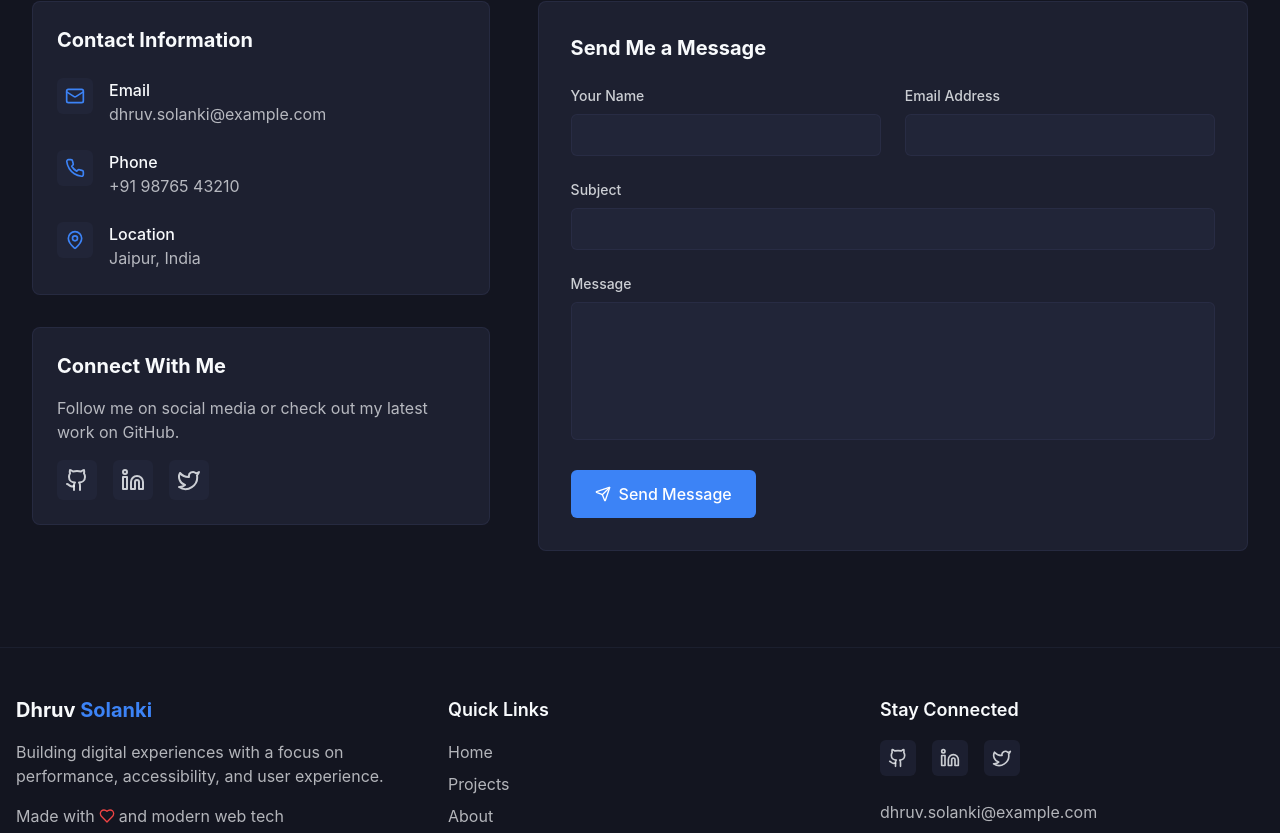
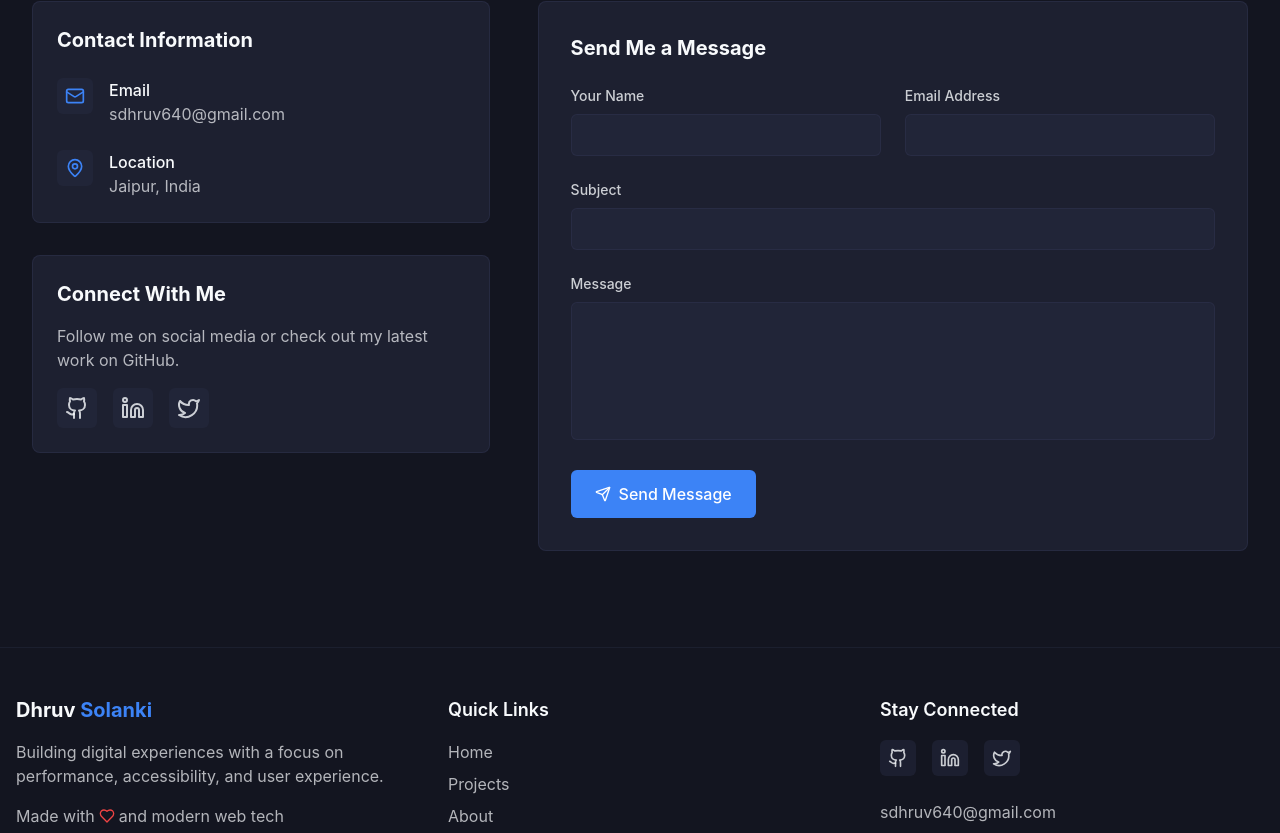
Before and after one commit to Ducksol01/DhruvPortfolio, a React (Vite) app: page / in a window 1280 px wide. Shown: the part 3727-4560 px from the top of the page. Built offline with nearby package versions, Linux system fonts and the light colour scheme.

Commit message:
Update contact information with correct LinkedIn profile and email, remove phone number

```diff
--- a/src/components/Contact.tsx
+++ b/src/components/Contact.tsx
@@ -42,14 +42,8 @@ const Contact = () => {
     {
       icon: <Mail className="h-5 w-5 text-primary" />,
       title: "Email",
-      value: "dhruv.solanki@example.com",
-      link: "mailto:dhruv.solanki@example.com"
-    },
-    {
-      icon: <Phone className="h-5 w-5 text-primary" />,
-      title: "Phone",
-      value: "+91 98765 43210",
-      link: "tel:+919876543210"
+      value: "sdhruv640@gmail.com",
+      link: "mailto:sdhruv640@gmail.com"
     },
     {
       icon: <MapPin className="h-5 w-5 text-primary" />,
@@ -107,7 +101,7 @@ const Contact = () => {
                 <svg xmlns="http://www.w3.org/2000/svg" width="24" height="24" viewBox="0 0 24 24" fill="none" stroke="currentColor" strokeWidth="2" strokeLinecap="round" strokeLinejoin="round"><path d="M15 22v-4a4.8 4.8 0 0 0-1-3.5c3 0 6-2 6-5.5.08-1.25-.27-2.48-1-3.5.28-1.15.28-2.35 0-3.5 0 0-1 0-3 1.5-2.64-.5-5.36-.5-8 0C6 2 5 2 5 2c-.3 1.15-.3 2.35 0 3.5A5.403 5.403 0 0 0 4 9c0 3.5 3 5.5 6 5.5-.39.49-.68 1.05-.85 1.65-.17.6-.22 1.23-.15 1.85v4"/><path d="M9 18c-4.51 2-5-2-7-2"/></svg>
               </a>
               <a
-                href="https://linkedin.com/in/dhruv-solanki"
+                href="https://www.linkedin.com/in/dhruv-solanki-752529280/"
                 target="_blank"
                 rel="noopener noreferrer"
                 className="p-2 bg-secondary/50 rounded-md text-foreground/80 hover:text-primary transition-colors duration-300"
--- a/src/components/Footer.tsx
+++ b/src/components/Footer.tsx
@@ -50,7 +50,7 @@ const Footer = () => {
                 <svg xmlns="http://www.w3.org/2000/svg" width="20" height="20" viewBox="0 0 24 24" fill="none" stroke="currentColor" strokeWidth="2" strokeLinecap="round" strokeLinejoin="round"><path d="M15 22v-4a4.8 4.8 0 0 0-1-3.5c3 0 6-2 6-5.5.08-1.25-.27-2.48-1-3.5.28-1.15.28-2.35 0-3.5 0 0-1 0-3 1.5-2.64-.5-5.36-.5-8 0C6 2 5 2 5 2c-.3 1.15-.3 2.35 0 3.5A5.403 5.403 0 0 0 4 9c0 3.5 3 5.5 6 5.5-.39.49-.68 1.05-.85 1.65-.17.6-.22 1.23-.15 1.85v4"/><path d="M9 18c-4.51 2-5-2-7-2"/></svg>
               </a>
               <a
-                href="https://linkedin.com/in/dhruv-solanki"
+                href="https://www.linkedin.com/in/dhruv-solanki-752529280/"
                 target="_blank"
                 rel="noopener noreferrer"
                 className="p-2 bg-secondary/50 rounded-md text-foreground/80 hover:text-primary transition-colors duration-300"
@@ -69,10 +69,10 @@ const Footer = () => {
               </a>
             </div>
             <a
-              href="mailto:dhruv.solanki@example.com"
+              href="mailto:sdhruv640@gmail.com"
               className="text-foreground/70 hover:text-primary transition-colors duration-300"
             >
-              dhruv.solanki@example.com
+              sdhruv640@gmail.com
             </a>
           </div>
         </div>
--- a/src/components/Hero.tsx
+++ b/src/components/Hero.tsx
@@ -59,10 +59,10 @@ const Hero = () => {
             <a href="https://github.com/DhruvsOLaNkiI" target="_blank" rel="noopener noreferrer" className="text-foreground/60 hover:text-primary transition-colors duration-300">
               <Github size={24} />
             </a>
-            <a href="https://linkedin.com/in/dhruv-solanki" target="_blank" rel="noopener noreferrer" className="text-foreground/60 hover:text-primary transition-colors duration-300">
+            <a href="https://www.linkedin.com/in/dhruv-solanki-752529280/" target="_blank" rel="noopener noreferrer" className="text-foreground/60 hover:text-primary transition-colors duration-300">
               <Linkedin size={24} />
             </a>
-            <a href="mailto:dhruv.solanki@example.com" className="text-foreground/60 hover:text-primary transition-colors duration-300">
+            <a href="mailto:sdhruv640@gmail.com" className="text-foreground/60 hover:text-primary transition-colors duration-300">
               <Mail size={24} />
             </a>
           </div>
```
